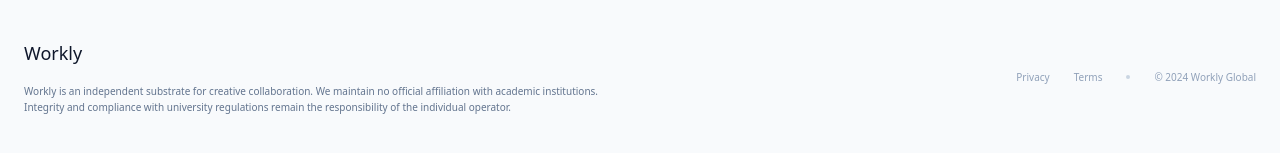
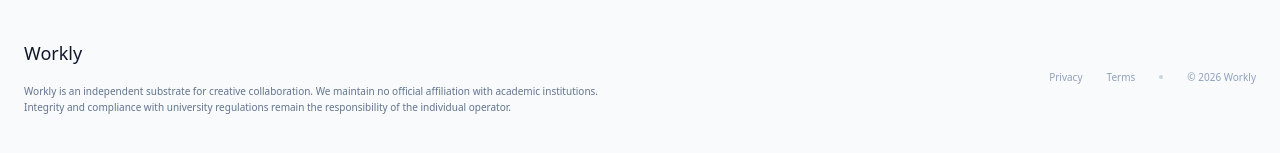
Before and after one commit to SEBRAHEIM/workly2, a Next.js app: page / in a window 1280 px wide. Shown: the part 1899-2052 px from the top of the page. Built offline with nearby package versions, Linux system fonts and the light colour scheme; no server answers.

Commit message:
style: update footer copyright to 2026

```diff
--- a/app/components/Footer.tsx
+++ b/app/components/Footer.tsx
@@ -14,7 +14,7 @@ export default function Footer() {
                         <span className="hover:text-slate-600 cursor-pointer transition-colors">Privacy</span>
                         <span className="hover:text-slate-600 cursor-pointer transition-colors">Terms</span>
                         <div className="w-1 h-1 bg-slate-300 rounded-full" />
-                        <span>© 2024 Workly Global</span>
+                        <span>© 2026 Workly</span>
                     </div>
                 </div>
             </div>
```
